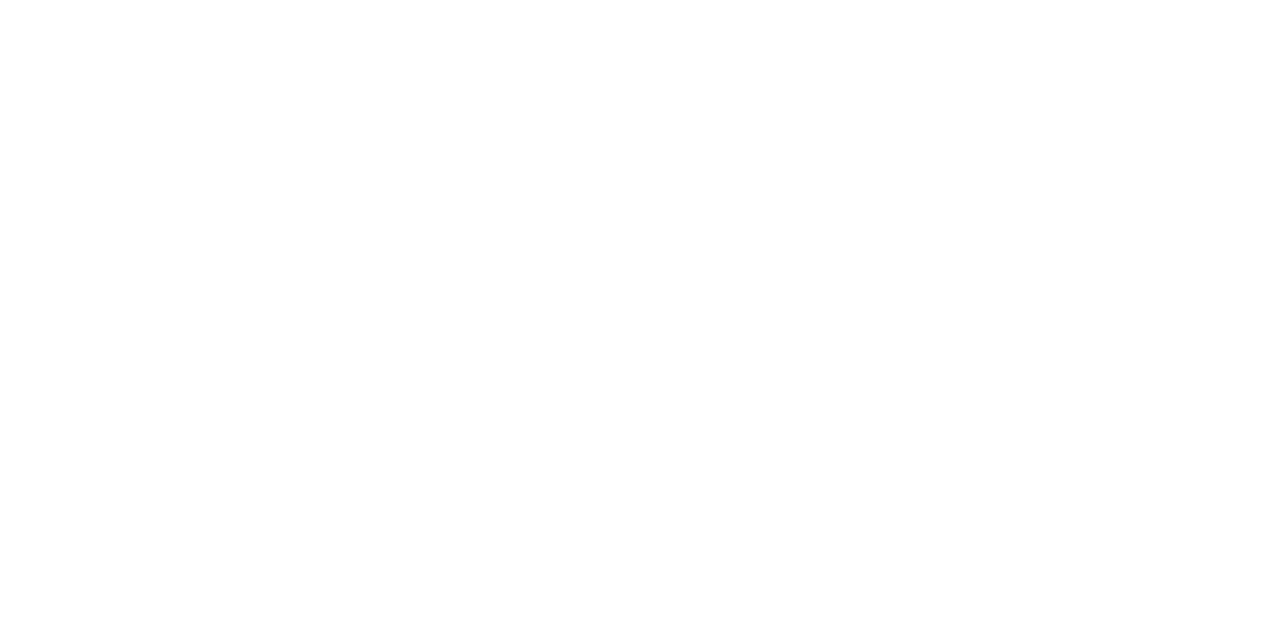
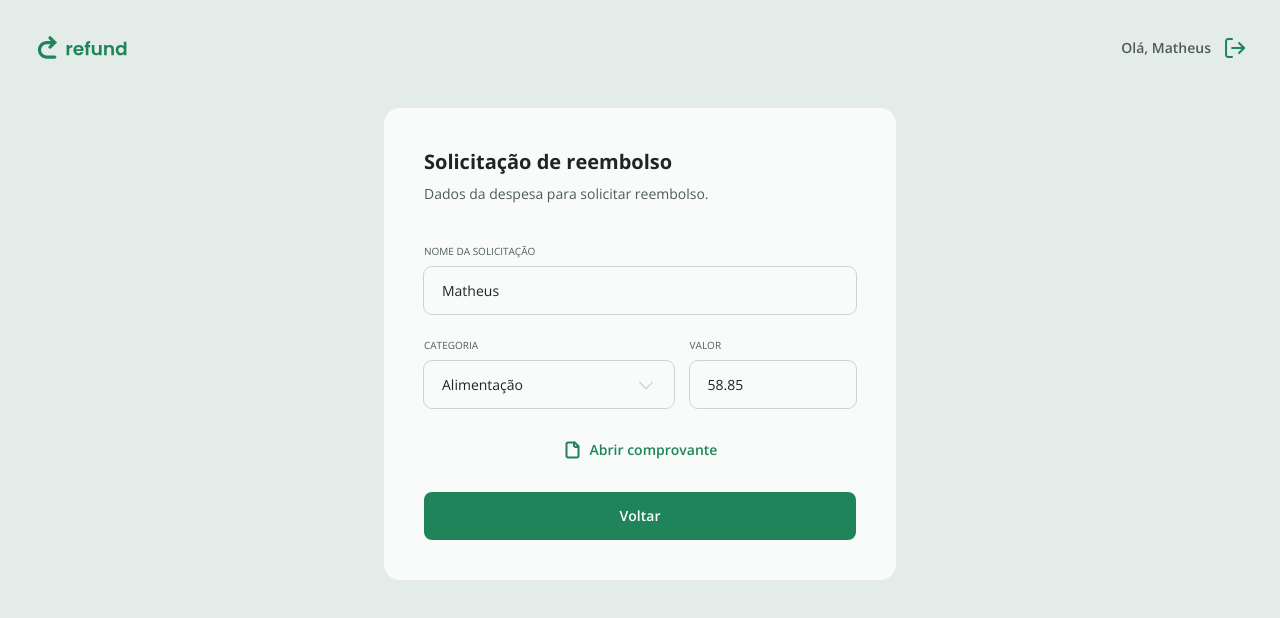
Before and after one commit to Matheus-AlvesCS/refund-interface, a React (Vite) app: page /refund/8 in a window 1280 px wide. Before the commit this address had no page. Shown: the top 618 px of the page. Built offline with nearby package versions, Linux system fonts and the light colour scheme.

Commit message:
feat(manager): implement refunds load in Dashboard and link to Refund only to read

```diff
--- a/src/layouts/AppLayout.tsx
+++ b/src/layouts/AppLayout.tsx
@@ -2,18 +2,12 @@
 
 import { Header } from "../components/Header"
 
-type Display = {
-  maxWidth?: "default" | "dashboard"
-}
-
-export function AppLayout({ maxWidth = "default" }: Display) {
+export function AppLayout() {
   return (
     <div className="w-screen h-screen p-4 bg-gray-400 flex flex-col items-center md:p-8">
       <Header />
 
-      <main
-        className={`bg-gray-500 rounded-2xl p-5 w-full ${maxWidth === "dashboard" ? "max-w-270.5" : "max-w-lg"} md:p-10`}
-      >
+      <main className="p-3 w-full md:w-auto">
         <Outlet />
       </main>
     </div>
--- a/src/pages/Confirm.tsx
+++ b/src/pages/Confirm.tsx
@@ -10,7 +10,7 @@
   }
 
   return (
-    <div className="flex flex-col items-center gap-6">
+    <div className="bg-gray-500 w-full rounded-2xl flex flex-col items-center p-5 md:p-10 gap-6 md:max-w-lg">
       <h1 className="text-green-100 font-bold text-2xl">
         Solicitação enviada!
       </h1>
--- a/src/pages/Dashboard.tsx
+++ b/src/pages/Dashboard.tsx
@@ -2,7 +2,7 @@
 
 import { Input } from "../components/Input"
 import { Button } from "../components/Button"
-import { RefundItem } from "../components/RefundItem"
+import { RefundItem, type RefundItemProps } from "../components/RefundItem"
 import { Pagination } from "../components/Pagination"
 
 import { CATEGORIES } from "../utils/categories"
@@ -21,6 +21,7 @@
   const [search, setSearch] = useState("")
   const [page, setPage] = useState(1)
   const [totalPages, setTotalPages] = useState(10)
+  const [refunds, setRefunds] = useState<RefundItemProps[]>([fake_user])
 
   function fetchUsers(e: React.SubmitEvent) {
     e.preventDefault()
@@ -41,7 +42,7 @@
   }
 
   return (
-    <div>
+    <div className="bg-gray-500 w-full rounded-2xl p-5 md:p-10 md:min-w-270.5">
       <h1 className="text-gray-100 text-xl font-bold">Solicitações</h1>
 
       <form
@@ -58,7 +59,19 @@
       </form>
 
       <div className="flex flex-col gap-4 my-6 max-h-85.5 overflow-y-scroll">
-        <RefundItem data={fake_user} />
+        {refunds.length > 0 ? (
+          refunds.map((refund) => (
+            <RefundItem
+              key={refund.id}
+              data={refund}
+              href={`/refund/${refund.id}`}
+            />
+          ))
+        ) : (
+          <h2 className="text-gray-100 text-xl font-semibold text-center">
+            Não há nenhuma solicitação
+          </h2>
+        )}
       </div>
 
       <Pagination
--- a/src/pages/Refund.tsx
+++ b/src/pages/Refund.tsx
@@ -1,5 +1,5 @@
 import { useState } from "react"
-import { useNavigate } from "react-router"
+import { useNavigate, useParams } from "react-router"
 
 import { Input } from "../components/Input"
 import { Select } from "../components/Select"
@@ -8,24 +8,34 @@
 import { CATEGORIES, CATEGORIES_KEYS } from "../utils/categories"
 import { Button } from "../components/Button"
 
+import fileSvg from "../assets/file.svg"
+
 export function Refund() {
-  const [name, setName] = useState("")
-  const [category, setCategory] = useState("")
-  const [amount, setAmount] = useState("")
+  const [name, setName] = useState("Matheus")
+  const [category, setCategory] = useState("food")
+  const [amount, setAmount] = useState("58.85")
   const [isLoading, setIsLoading] = useState(false)
   const [filename, setFilename] = useState<File | null>(null)
 
   const navigate = useNavigate()
+  const params = useParams<{ id: string }>()
 
   function onSubmit(e: React.SubmitEvent) {
     e.preventDefault()
+
+    if (params.id) {
+      return navigate(-1)
+    }
 
     console.log(name, category, amount, filename)
     navigate("/confirm", { state: { fromSubmit: true } })
   }
 
   return (
-    <form onSubmit={onSubmit} className="w-full flex flex-col gap-6">
+    <form
+      onSubmit={onSubmit}
+      className="bg-gray-500 w-full rounded-2xl flex flex-col p-5 md:p-10 gap-6 md:min-w-lg"
+    >
       <header>
         <h1 className="text-gray-100 font-bold text-xl">
           Solicitação de reembolso
@@ -39,6 +49,7 @@
         required
         legend="Nome da solicitação"
         value={name}
+        disabled={!!params.id}
         onChange={(e) => setName(e.target.value)}
       />
 
@@ -47,6 +58,7 @@
           required
           legend="Categoria"
           value={category}
+          disabled={!!params.id}
           onChange={(e) => setCategory(e.target.value)}
           className="basis-[60%] min-w-0"
         >
@@ -62,17 +74,29 @@
           legend="Valor"
           className="basis-[40%] min-w-0"
           value={amount}
+          disabled={!!params.id}
           onChange={(e) => setAmount(e.target.value)}
         />
       </div>
 
-      <Upload
-        filename={filename && filename.name}
-        onChange={(e) => e.target.files && setFilename(e.target.files[0])}
-      />
+      {params.id ? (
+        <a
+          href="https://youtube.com"
+          target="_blank"
+          className="flex justify-center items-center gap-2 my-2 text-green-100 font-semibold text-sm hover:text-green-200 transition ease-linear"
+        >
+          <img src={fileSvg} alt="file-icon" />
+          Abrir comprovante
+        </a>
+      ) : (
+        <Upload
+          filename={filename && filename.name}
+          onChange={(e) => e.target.files && setFilename(e.target.files[0])}
+        />
+      )}
 
       <Button isLoading={isLoading} type="submit">
-        Enviar
+        {params.id ? "Voltar" : "Enviar"}
       </Button>
     </form>
   )
--- a/src/routes/ManagerRoutes.tsx
+++ b/src/routes/ManagerRoutes.tsx
@@ -1,13 +1,15 @@
 import { Routes, Route } from "react-router"
 
 import { Dashboard } from "../pages/Dashboard"
+import { Refund } from "../pages/Refund"
 import { AppLayout } from "../layouts/AppLayout"
 
 export function ManagerRoutes() {
   return (
     <Routes>
-      <Route path="/" element={<AppLayout maxWidth="dashboard" />}>
+      <Route path="/" element={<AppLayout />}>
         <Route path="/" element={<Dashboard />} />
+        <Route path="/refund/:id" element={<Refund />} />
       </Route>
     </Routes>
   )
```
